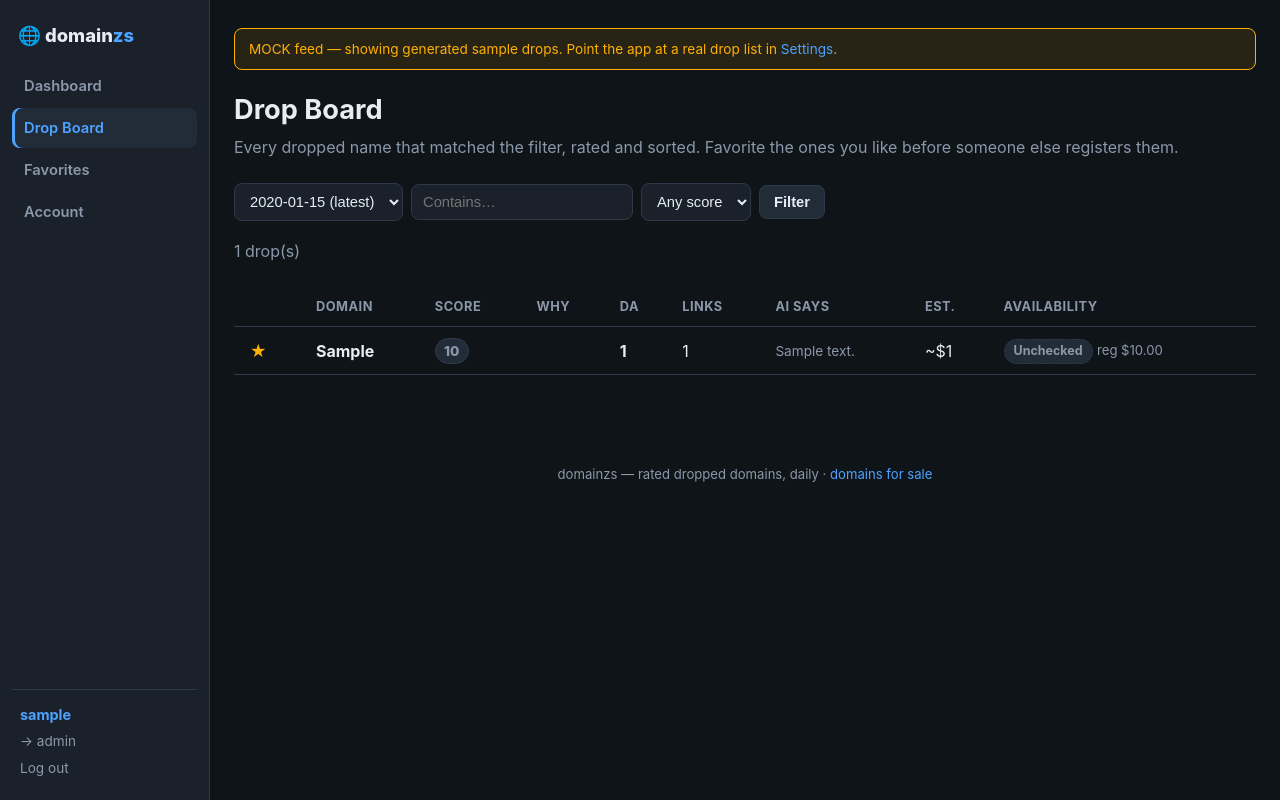
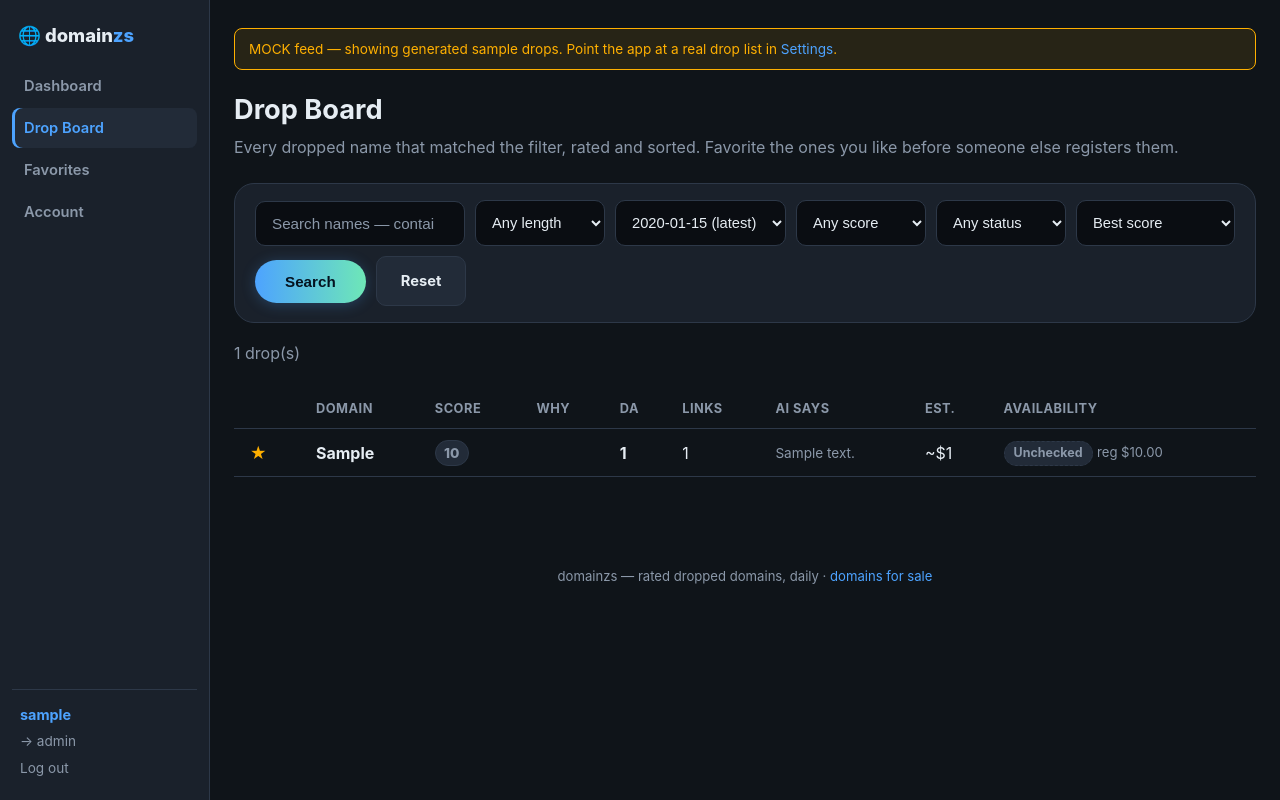
Before and after one commit to aimbluemedia/domainzs, a PHP site: page /member/drops.php in a window 1280 px wide. Run offline with PHP 8.4, Linux system fonts and the light colour scheme; the visitor is signed in with stand-in values (Sample User, id 1); tables that the repository leaves empty hold one stand-in row (values such as "Sample post"); some libraries are stand-ins or nearby versions.

Commit message:
Drops: sportcard101-style search bar (word, length, date, score, sort)
Replaces the plain filter row on both the admin Drops page and the
member Drop Board with the rounded searchbar component used on
sportcard101's Comps page:

- word search (matches the SLD)
- name length select (populated from the lengths actually present)
- drop-date select (+ "All dates")
- minimum-score select (50+/65+/75+/85+)
- availability select (available / taken / unchecked)
- sort select (best score / newest / A-Z / Domain Authority)
- gradient Search button + Reset link

Adds the missing .btn-reset style (also used by the marketplace bar).
Member favorite-toggle now preserves the new filter params on redirect.

Co-Authored-By: Claude Fable 5 <noreply@anthropic.com>
Claude-Session: https://claude.ai/code/session_017H561EAGEg8hRY47uFXiN9

```diff
--- a/assets/style.css
+++ b/assets/style.css
@@ -225,6 +225,9 @@ form.stack input, form.stack select, form.stack textarea {
     font-weight: 800; font-size: .95rem; color: #04121f;
     background: linear-gradient(90deg, #4da3ff, #6ee7b7); box-shadow: 0 2px 14px rgba(77,163,255,.25); }
 .btn-search:hover { filter: brightness(1.06); }
+.btn-reset { border-radius: 10px; padding: 13px 24px; background: var(--panel-2);
+    border: 1px solid var(--border); color: var(--text); font-weight: 700; }
+.btn-reset:hover { border-color: var(--accent); text-decoration: none; }
 
 /* Pricing */
 .pricing { margin: 48px 0; text-align: center; }
--- a/member/drops.php
+++ b/member/drops.php
@@ -21,36 +21,60 @@ if ($_SERVER['REQUEST_METHOD'] === 'POST') {
         $pdo->prepare('DELETE FROM favorites WHERE user_id = ? AND drop_id = ?')
             ->execute([Auth::userId(), $dropId]);
     }
-    redirect('/member/drops.php?' . http_build_query(array_intersect_key($_GET, array_flip(['q', 'min', 'date']))));
+    redirect('/member/drops.php?' . http_build_query(array_intersect_key($_GET, array_flip(['q', 'min', 'len', 'avail', 'sort', 'date']))));
 }
 
 $latestDate = (string)($pdo->query('SELECT MAX(dropped_date) FROM drops')->fetchColumn() ?: '');
 $dates = $pdo->query('SELECT DISTINCT dropped_date FROM drops ORDER BY dropped_date DESC LIMIT 14')
     ->fetchAll(PDO::FETCH_COLUMN);
+$lengths = $pdo->query('SELECT DISTINCT len FROM drops ORDER BY len')->fetchAll(PDO::FETCH_COLUMN);
 
-$q    = trim((string)($_GET['q'] ?? ''));
-$min  = (int)($_GET['min'] ?? 0);
-$date = (string)($_GET['date'] ?? $latestDate);
+$q     = trim((string)($_GET['q'] ?? ''));
+$min   = (int)($_GET['min'] ?? 0);
+$len   = (int)($_GET['len'] ?? 0);
+$avail = (string)($_GET['avail'] ?? '');
+$sort  = (string)($_GET['sort'] ?? 'score');
+// "All dates" is an explicit empty value; otherwise default to the latest batch.
+$date  = isset($_GET['date']) ? (string)$_GET['date'] : $latestDate;
+
+$orderBy = match ($sort) {
+    'newest' => 'dropped_date DESC, score DESC',
+    'az'     => 'sld ASC',
+    'da'     => 'moz_da DESC, score DESC',
+    default  => 'score DESC, dropped_date DESC',
+};
 
 $drops = [];
 $total = 0;
-if ($date !== '') {
-    $where  = 'dropped_date = ?';
-    $params = [$date];
+if ($dates) {
+    $where  = '1=1';
+    $params = [];
+    if ($date !== '') {
+        $where   .= ' AND dropped_date = ?';
+        $params[] = $date;
+    }
     if ($q !== '') {
-        $where   .= ' AND domain LIKE ?';
+        $where   .= ' AND sld LIKE ?';
         $params[] = '%' . $q . '%';
+    }
+    if ($len > 0) {
+        $where   .= ' AND len = ?';
+        $params[] = $len;
     }
     if ($min > 0) {
         $where   .= ' AND score >= ?';
         $params[] = $min;
+    }
+    if (in_array($avail, ['available', 'registered', 'unknown'], true)) {
+        $where   .= ' AND availability = ?';
+        $params[] = $avail;
     }
     $count = $pdo->prepare("SELECT COUNT(*) FROM drops WHERE {$where}");
     $count->execute($params);
     $total = (int)$count->fetchColumn();
 
     $limit = $isPro ? 200 : 3;
-    $stmt  = $pdo->prepare("SELECT * FROM drops WHERE {$where} ORDER BY score DESC LIMIT {$limit}");
+    $stmt  = $pdo->prepare("SELECT * FROM drops WHERE {$where} ORDER BY {$orderBy} LIMIT {$limit}");
     $stmt->execute($params);
     $drops = $stmt->fetchAll();
 }
@@ -67,19 +91,37 @@ layout_header('Drop Board', 'member');
 <h1>Drop Board</h1>
 <p class="sub">Every dropped name that matched the filter, rated and sorted. Favorite the ones you like before someone else registers them.</p>
 
-<form class="filterrow" method="get">
-    <select name="date">
+<form class="searchbar" method="get" action="/member/drops.php">
+    <input class="searchbar-input" type="search" name="q" value="<?= e($q) ?>" placeholder="Search names — contains…">
+    <select class="searchbar-select" name="len" title="Name length">
+        <option value="0">Any length</option>
+        <?php foreach ($lengths as $l): ?>
+        <option value="<?= (int)$l ?>" <?= $len === (int)$l ? 'selected' : '' ?>><?= (int)$l ?> characters</option>
+        <?php endforeach; ?>
+    </select>
+    <select class="searchbar-select" name="date" title="Drop date">
+        <option value="">All dates</option>
         <?php foreach ($dates as $d): ?>
         <option value="<?= e($d) ?>" <?= $d === $date ? 'selected' : '' ?>><?= e($d) ?><?= $d === $latestDate ? ' (latest)' : '' ?></option>
         <?php endforeach; ?>
     </select>
-    <input name="q" value="<?= e($q) ?>" placeholder="Contains…">
-    <select name="min">
-        <?php foreach ([0 => 'Any score', 50 => '50+', 65 => '65+', 75 => '75+ (hot)'] as $v => $label): ?>
+    <select class="searchbar-select" name="min" title="Minimum score">
+        <?php foreach ([0 => 'Any score', 50 => '50+', 65 => '65+', 75 => '75+ (hot)', 85 => '85+ (🔥)'] as $v => $label): ?>
         <option value="<?= $v ?>" <?= $min === $v ? 'selected' : '' ?>><?= e($label) ?></option>
         <?php endforeach; ?>
     </select>
-    <button class="btn" type="submit">Filter</button>
+    <select class="searchbar-select" name="avail" title="Availability">
+        <?php foreach (['' => 'Any status', 'available' => '✅ Available', 'registered' => '❌ Taken', 'unknown' => 'Unchecked'] as $v => $label): ?>
+        <option value="<?= e($v) ?>" <?= $avail === $v ? 'selected' : '' ?>><?= e($label) ?></option>
+        <?php endforeach; ?>
+    </select>
+    <select class="searchbar-select" name="sort" title="Sort by">
+        <?php foreach (['score' => 'Best score', 'newest' => 'Newest', 'az' => 'A → Z', 'da' => 'Domain Authority'] as $v => $label): ?>
+        <option value="<?= e($v) ?>" <?= $sort === $v ? 'selected' : '' ?>><?= e($label) ?></option>
+        <?php endforeach; ?>
+    </select>
+    <button class="btn-search" type="submit">Search</button>
+    <a class="btn btn-reset" href="/member/drops.php">Reset</a>
 </form>
 
 <?php if (!$drops): ?>
```
Also changed, not shown: superadmin/drops.php (+57 -8 lines).
